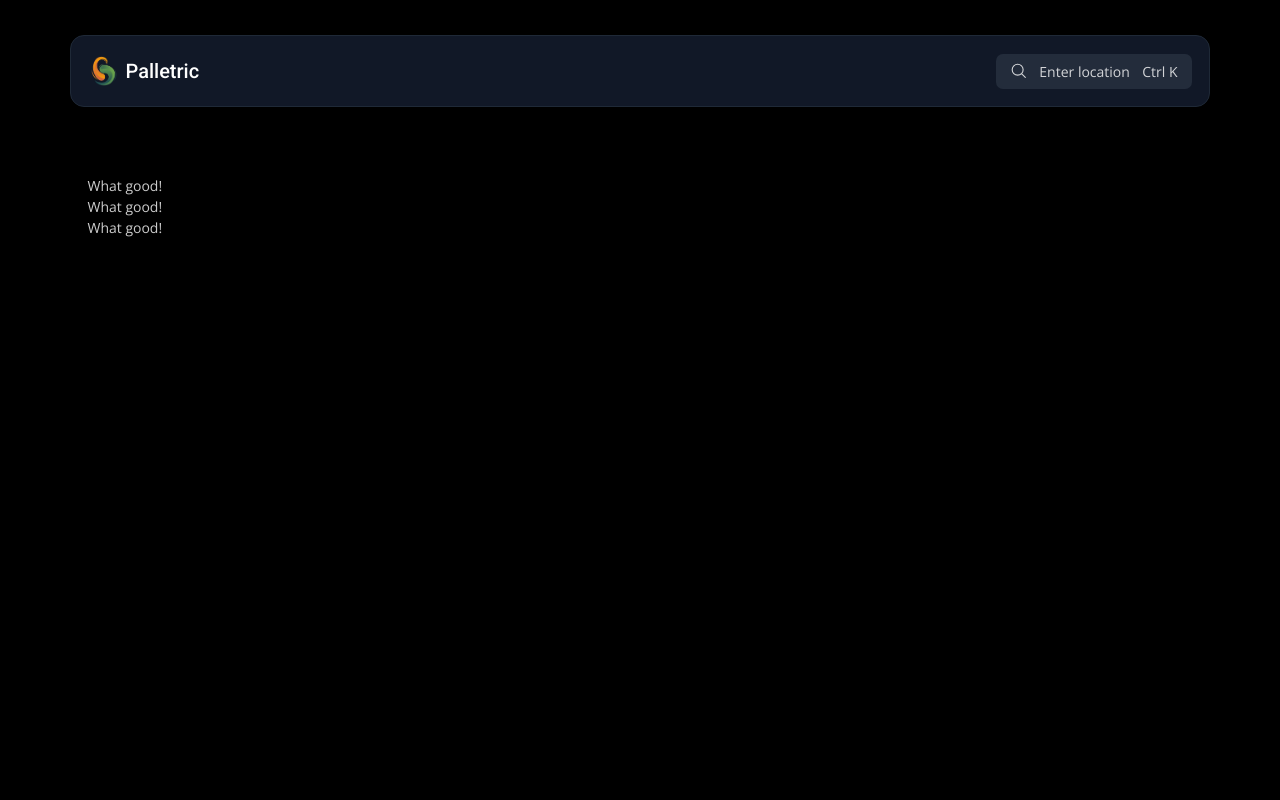
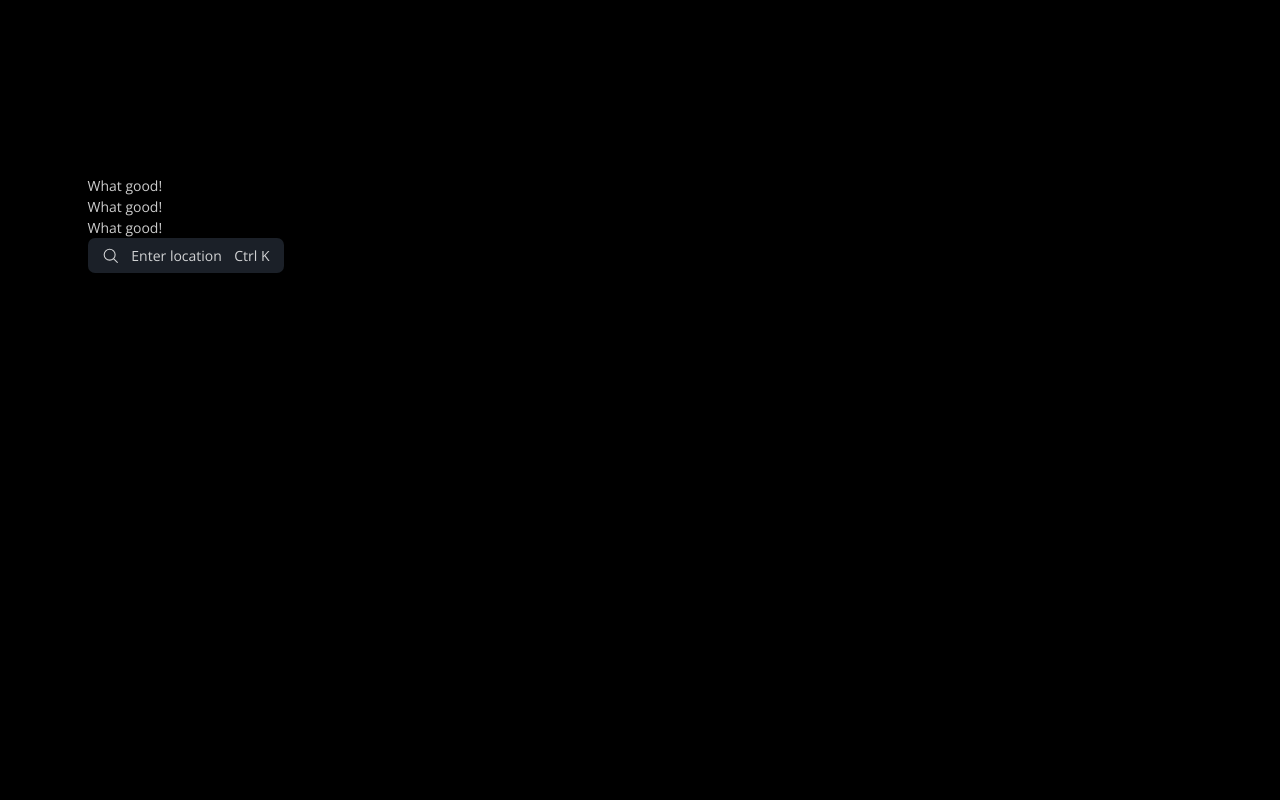
Before and after one commit to Joshardals/Palletric, a Next.js app: page / in a window 1280 px wide. Shown: the top 800 px of the page. Built offline with nearby package versions, Linux system fonts and the light colour scheme; no server answers.

Commit message:
initial commit

```diff
--- a/app/(root)/layout.tsx
+++ b/app/(root)/layout.tsx
@@ -4,7 +4,7 @@ import Header from "@/components/shared/Header";
 export default function Layout({ children }: { children: React.ReactNode }) {
   return (
     <div className="flex flex-col h-screen max-md:overflow-auto">
-      <Header />
+      {/* <Header /> */}
       <main className="flex-1 mt-[7.2rem] sm:mt-[10rem]">{children}</main>
       <Footer />
     </div>
--- a/app/(root)/page.tsx
+++ b/app/(root)/page.tsx
@@ -1,4 +1,5 @@
 "use client";
+import Search from "@/components/shared/Search";
 import SearchContainer from "@/components/shared/SearchItem";
 import { useSearchStore } from "@/lib/store/store";
 import { KeyboardEvent, useEffect } from "react";
@@ -37,6 +38,7 @@ export default function Home() {
         <p>What good!</p>
         <p>What good!</p>
         <p>What good!</p>
+        <Search />
         {search ? <SearchContainer /> : null}
       </div>
     </main>
```
